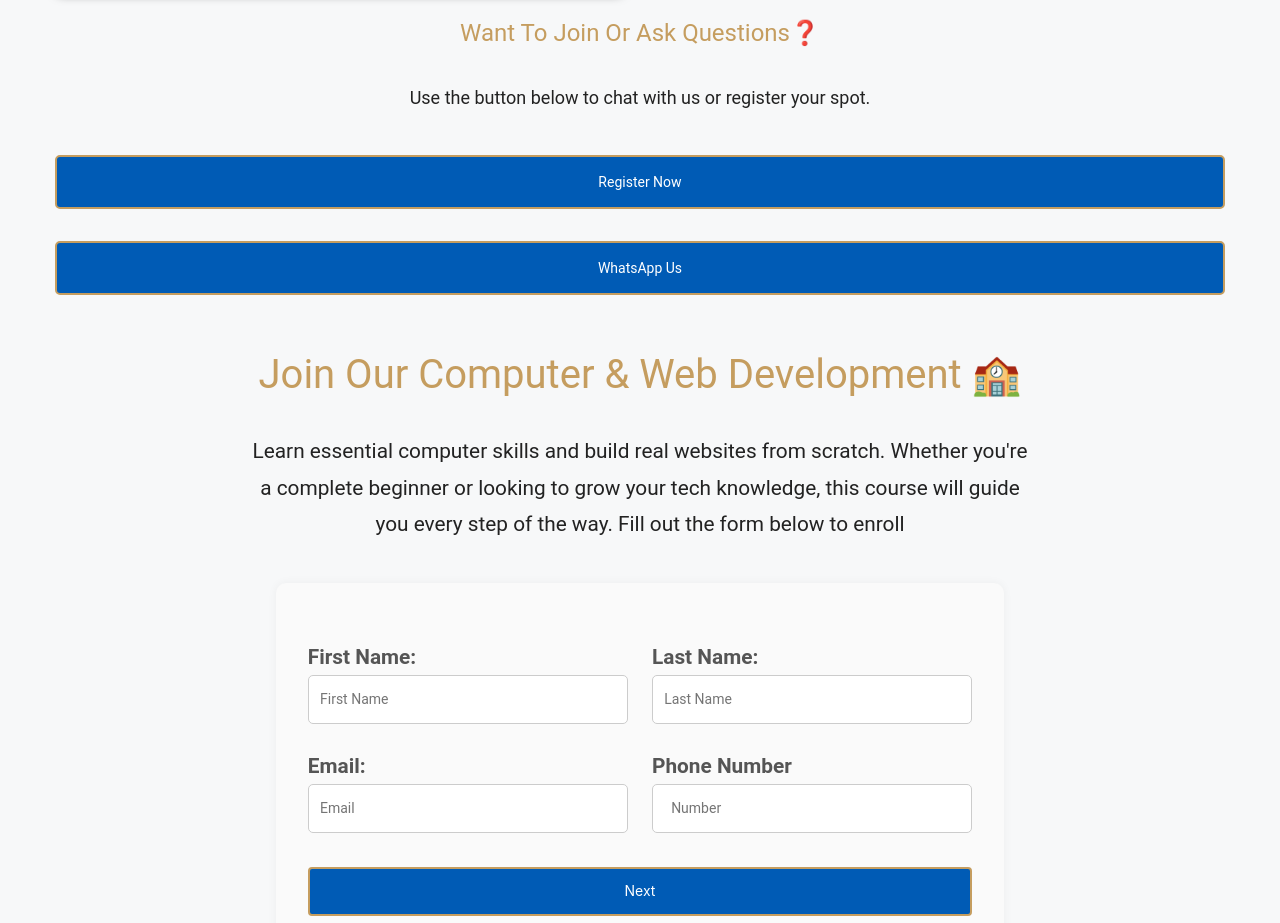
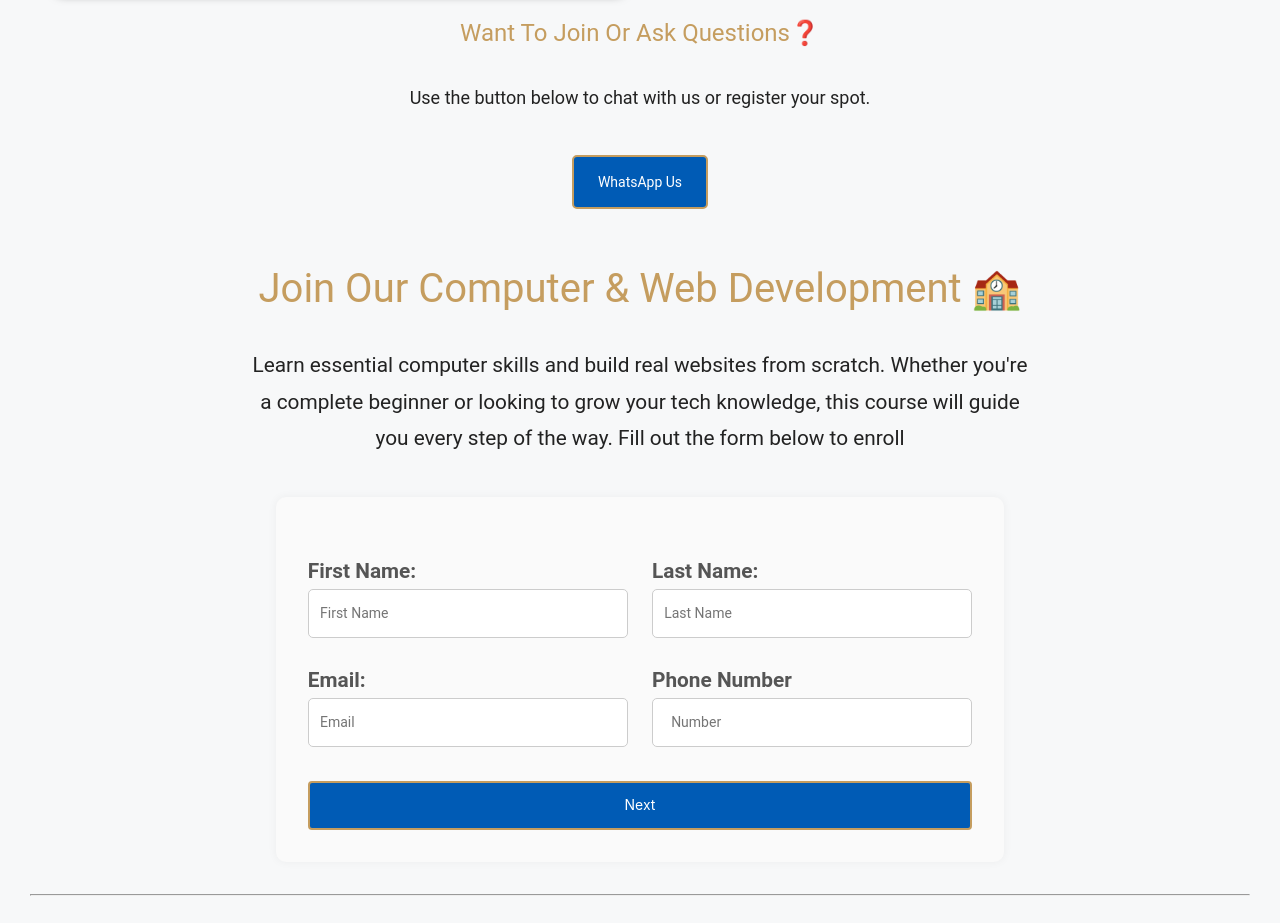
Before and after one commit to marveeygoodlife/BRAND-WEBSITE, a website: page public/course.html in a window 1280 px wide. Shown: the part 2080-3003 px from the top of the page. Drawn offline with Linux system fonts and the light colour scheme.

Commit message:
Fixed cta button on course.html and update it's style reduced h2 font-size deleted 1 cta button that points to form

```diff
--- a/public/course.html
+++ b/public/course.html
@@ -162,8 +162,7 @@ viewBox="0 0 3439.58 661.46"
             <h4>Want to join or ask questions❓</h4>
             <p>Use the button below to chat with us or register your spot.</p>
             <div class="cta">
-                <a href="#myform" class="ctabtn">Register Now</a>
-                 <a href="https://wa.me/2347053902558"  title="Whatsapp us" role="link" class="ctabtn" rel="noopener noreferrer" target="_blank"> WhatsApp Us</a>
+                  <a href="https://wa.me/2347053902558"  title="Whatsapp us" role="link" class="ctabtn" rel="noopener noreferrer" target="_blank"> WhatsApp Us</a>
 
             </div>
         </section>
--- a/public/form.css
+++ b/public/form.css
@@ -63,18 +63,22 @@ input , select{
     text-decoration: none;
     border: 2px solid var(--color-gold);
     transition: var(--transition);
+    display: flex;
+    align-items: center;
+    justify-content: center;
+    margin: 2rem 0;
+    width: fit-content;
+
 }
 .ctabtn:hover {
     color: white;
     background-color: #005bb5;
 }
 
-.ctabtn {
-display: flex;
-justify-content: center;
-grid-auto-rows: 2rem;
-margin: 2rem 0;
-}
+ div.cta {
+    display: grid;
+    place-items: center;
+ }
 #connect {
     padding: .6em;
 }
--- a/public/style.css
+++ b/public/style.css
@@ -186,7 +186,7 @@ h1 {
    font-size: 3rem;
 }
 h2 {
- font-size: 2rem;
+ font-size: 1.8rem;
 }
 h3 {
 font-size: 1.5rem;}
```
